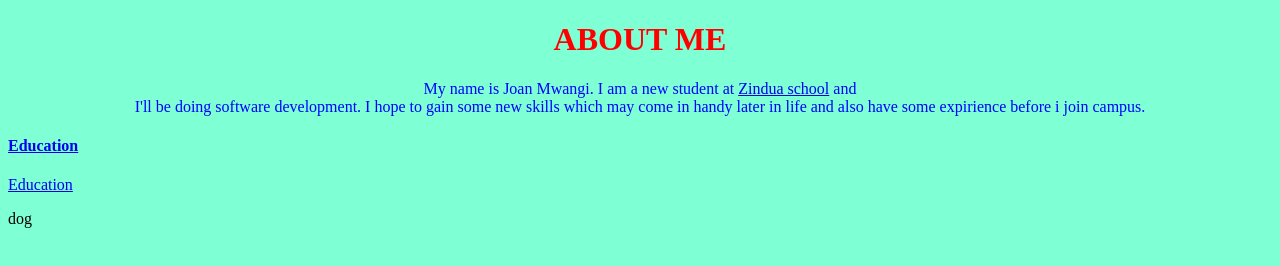
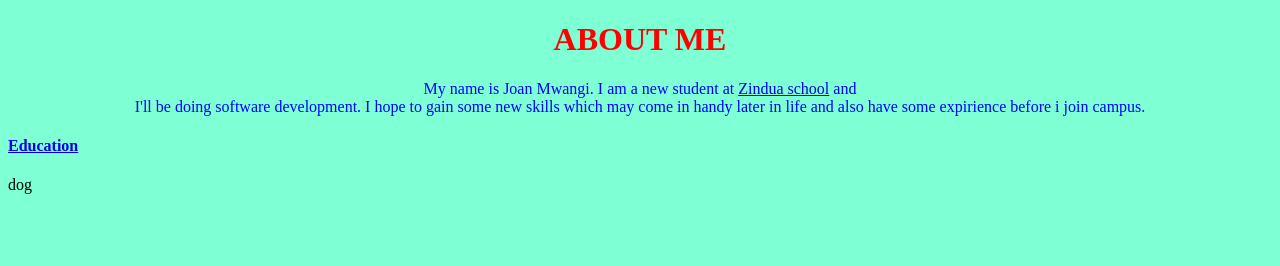
Before and after one commit to silentshutter5/firstpro, a plain HTML site: page About.html in a window 1280 px wide. Drawn offline with Linux system fonts and the light colour scheme.

Commit message:
About file --remove paragraph

```diff
--- a/About.html
+++ b/About.html
@@ -16,9 +16,10 @@
         <P style= "text-align:center">My name is Joan Mwangi. I am a new student at <a href="www.zinduaschool.com" target="_blank">Zindua school</a>  and <br> I'll be doing software development. I hope to gain some new skills
             which may come in handy later in life and also have some expirience before i join campus.
 
+
         </P>
+
         <h4><a href="Education.html" target="_blank">Education</a></h4>
-        <p><a href="Education.html" target="_blank">Education</a></p>
         <img><mbwa class="jp">dog</mbwa>
 <br><br>
 
```
